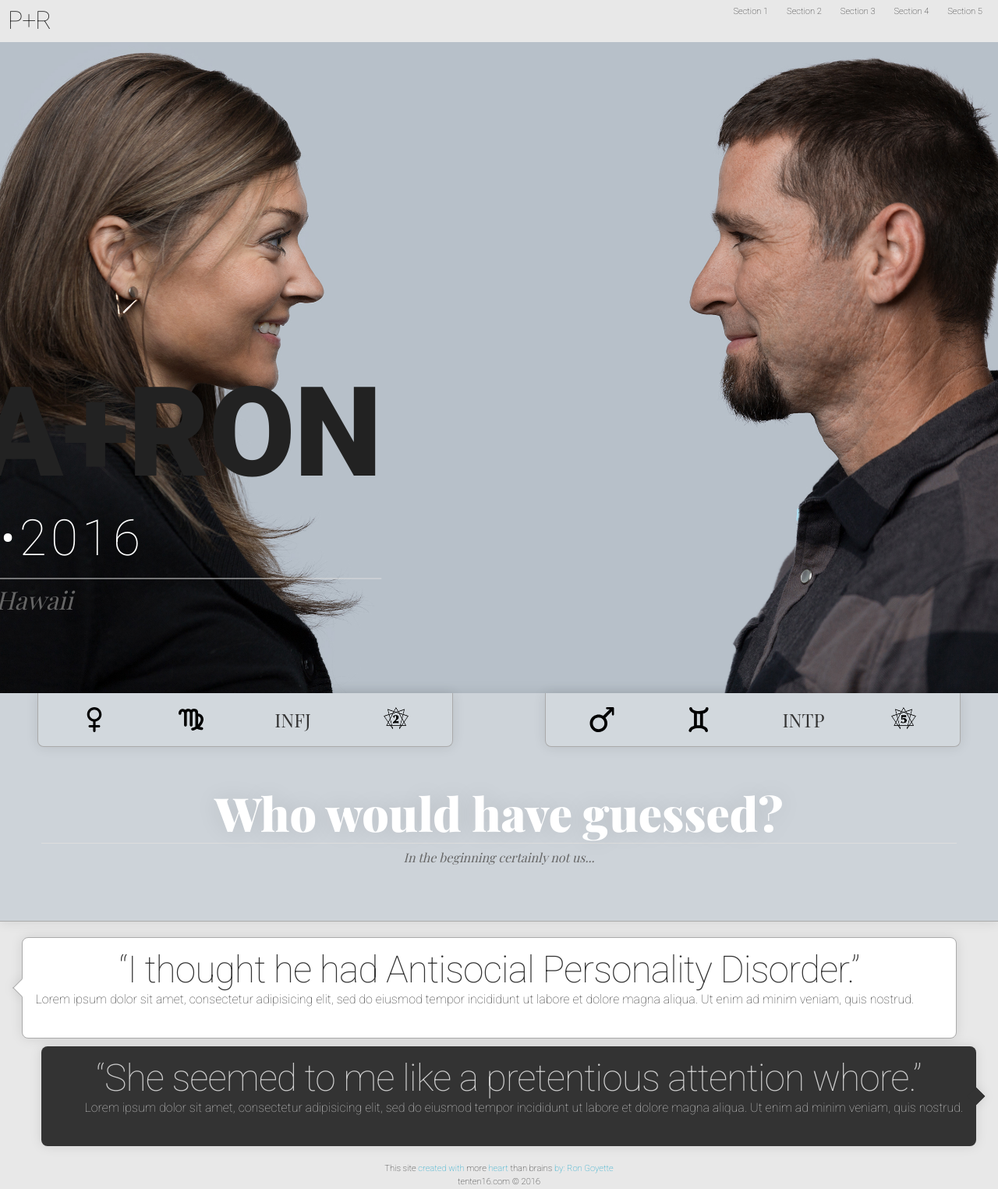
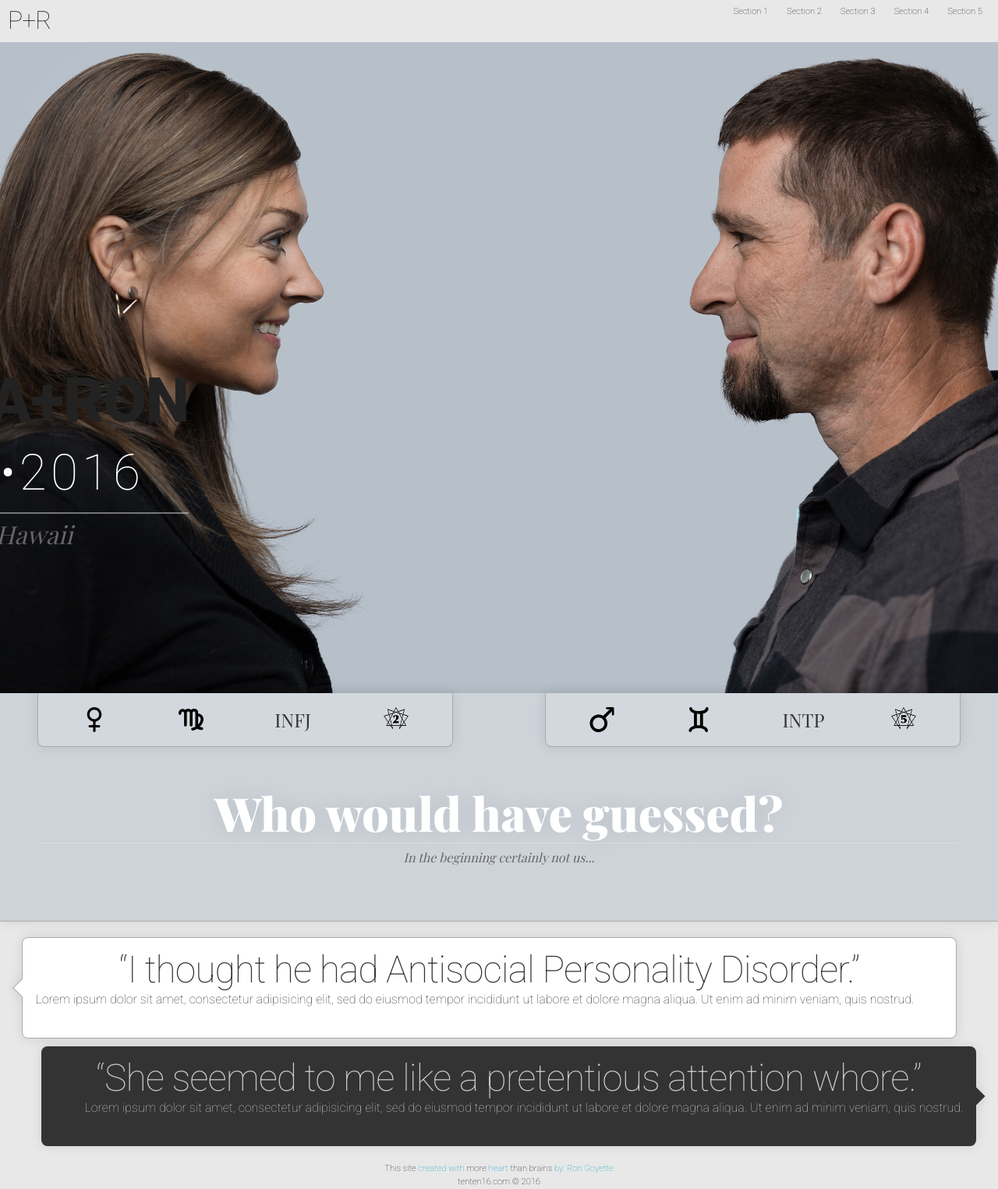
Before and after one commit to tenten16/tenten16.github.io, a Jekyll site: the page built from index.html, in a window 1280 px wide. Shown: the whole page at 78% size. Built offline with Jekyll 4.4.1, drawn with Linux system fonts in a browser that asks for light colours; some web fonts are replaced.

Commit message:
update stuff

```diff
--- a/assets/css/2-sections/hero.sass
+++ b/assets/css/2-sections/hero.sass
@@ -46,6 +46,9 @@
       margin: 0
       padding: 0
 
+      @media (max-width: 1400px)
+        font-size: 5em
+
       @media (max-width: 420px)
         font-size: 2em
 
--- a/assets/css/main.css
+++ b/assets/css/main.css
@@ -531,6 +531,9 @@ a:link, a:visited, a:hover, a:active {
       text-transform: uppercase;
       margin: 0;
       padding: 0; }
+      @media (max-width: 1400px) {
+        .hero .annoc .names {
+          font-size: 5em; } }
       @media (max-width: 420px) {
         .hero .annoc .names {
           font-size: 2em; } }
```
